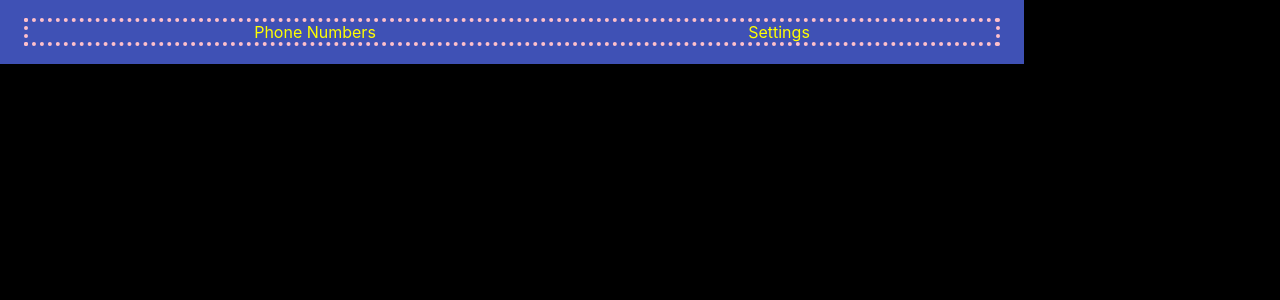
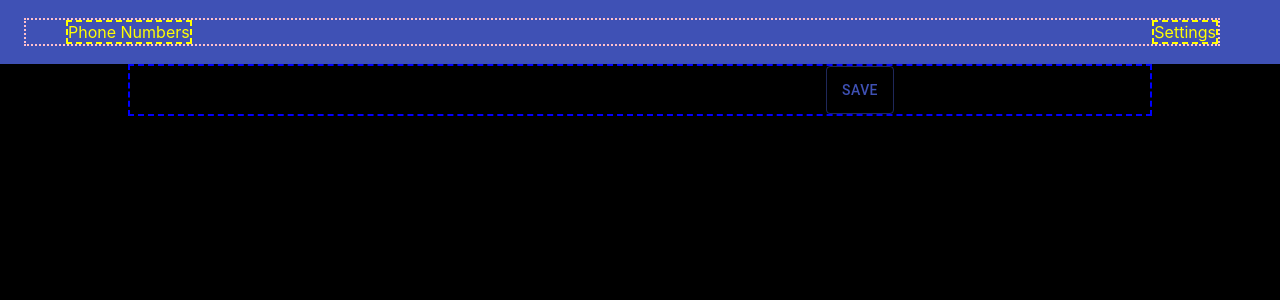
Before and after one commit to SeanDez/callTrackVoipFrontEnd, a React (Create React App) app: page /settings in a window 1280 px wide. Shown: the top 300 px of the page. Built offline with nearby package versions, Linux system fonts and the light colour scheme.

Commit message:
small style edits

```diff
--- a/src/App.css
+++ b/src/App.css
@@ -1,6 +1,10 @@
 body {
   height: 100vh;
   background-color: black;
+  color: white;
+}
+
+::placeholder {
   color: white;
 }
 
@@ -16,7 +20,13 @@ h1, h2, h3, h4, h5, h6 {
 
 }
 
-header, section {
+header {
+  width: 100vw;
+
+}
+
+section {
   width: 80vw;
   max-width: 1200px;
+  margin: 0 auto;
 }
--- a/src/navigation/NavMenu.tsx
+++ b/src/navigation/NavMenu.tsx
@@ -34,9 +34,9 @@ export default (props: PropsShape) => {
 const HorizontalList = styled.ul`
   display: flex;
   flex-flow: row wrap;
-  justify-content: space-around;
+  justify-content: space-between;
   list-style-type: none;
-  border: 4px dotted pink;
+  border: 2px dotted pink;
   width: 90vw;
   max-width: 1200px;
 
--- a/src/settings/Settings.tsx
+++ b/src/settings/Settings.tsx
@@ -1,55 +1,90 @@
-import React from 'react';
-import { Formik } from 'formik';
+import 'es6-promise';
+import 'isomorphic-fetch';
+import path from 'path';
+import React, { useState } from 'react';
 import styled from 'styled-components';
 
 import FormControl from '@material-ui/core/FormControl';
 import Input from '@material-ui/core/Input';
 import InputLabel from '@material-ui/core/InputLabel';
+import Button from '@material-ui/core/Button';
 
 interface PropsShape {}
 
-export default (props: PropsShape) => (
+enum UpdateTarget {
+  userName = "userName",
+  password = "password"
+}
+
+async function updateAccountDetail(userId: number, targetColumn: UpdateTarget, newValue: string) {
+  const updateUrl = path.join(process.env.REACT_APP_BACKEND_DOMAIN!, '/update');
+  const bodyParams = { userId, targetColumn, newValue }
+
+  try {
+    const response = await fetch(updateUrl, {
+      method: 'post',
+      mode: 'cors',
+      headers: {
+        'content-type': 'application/json'
+      },
+      body: JSON.stringify(bodyParams),
+    });
+
+    return response.json();
+  }
+  catch (error) {
+    throw new Error(error);
+  }
+}
+
+export default (props: PropsShape) => {
+  const [voipUserName, setVoipUserName] = useState("");
+  const [voipPassword, setVoipPassword] = useState("");
+
+  return (
     <section>
-      <Formik
-        initialValues={{
-          voipUsername: 'initial formik value',
-          voipPassword: ''
-        }}
-        onChange={(values: any) => console.log(JSON.stringify(values, null, 2))}
-        onBlur={(e: any) => console.log(e)}
-        onSubmit={() => console.log("Submitted from Formik")}
-      >
-        {
-        ({ values, errors, touched, handleChange, handleBlur }) => (
       <form>
         <FormContainer>
           <FormControl>
-            { errors.voipUsername }
             <InputLabel htmlFor="voipUsername">Voip.ms Username</InputLabel>
-            <Input id="voipUsername" name="voipUsername" type="text"
-              onChange={handleChange}
-              onBlur={handleBlur}
-              value={values.voipUsername}
+            <Input
+              type="text"
+              value={voipUserName}
+              onChange={e => setVoipUserName(e.target.value)}
             />
           </FormControl>
           <FormControl>
-              { errors.voipPassword }
             <InputLabel htmlFor="voipPassword">Voip.ms Password</InputLabel>
-              <Input id="voipPassword" name="voipPassword" type="password"
-                onChange={handleChange}
-                value={values.voipPassword}
+            <Input
+              type="password"
+              value={voipUserName}
+              onChange={e => setVoipUserName(e.target.value)}
             />
           </FormControl>
+
+          <Button
+            type='submit'
+            onClick={e => {
+              e.preventDefault();
+              console.log("voip username", voipUserName);
+              console.log('voip password', voipPassword);
+            }}
+            variant="outlined"
+            color="primary"
+          >
+            Save
+          </Button>
         </FormContainer>
+
       </form>
-        )}
-      </Formik>
     </section>
   );
+}
 
 
 const FormContainer = styled.div`
   display: flex;
   flex-flow: row wrap;
-  justify-content: space-around;
+  justify-content: center;
+  border: 2px dashed blue;
 `;
--- a/src/shared/StyledLink.tsx
+++ b/src/shared/StyledLink.tsx
@@ -3,5 +3,5 @@ import { Link } from 'react-router-dom';
 
 
 export default styled(Link)`
-
+  border: 2px dashed yellow;
 `;
```
Also changed, not shown: package.json (+10 -2 lines), 2 other files (tests, documents, lock files or other folders). Lines whose indentation alone changed are shown as unchanged.
